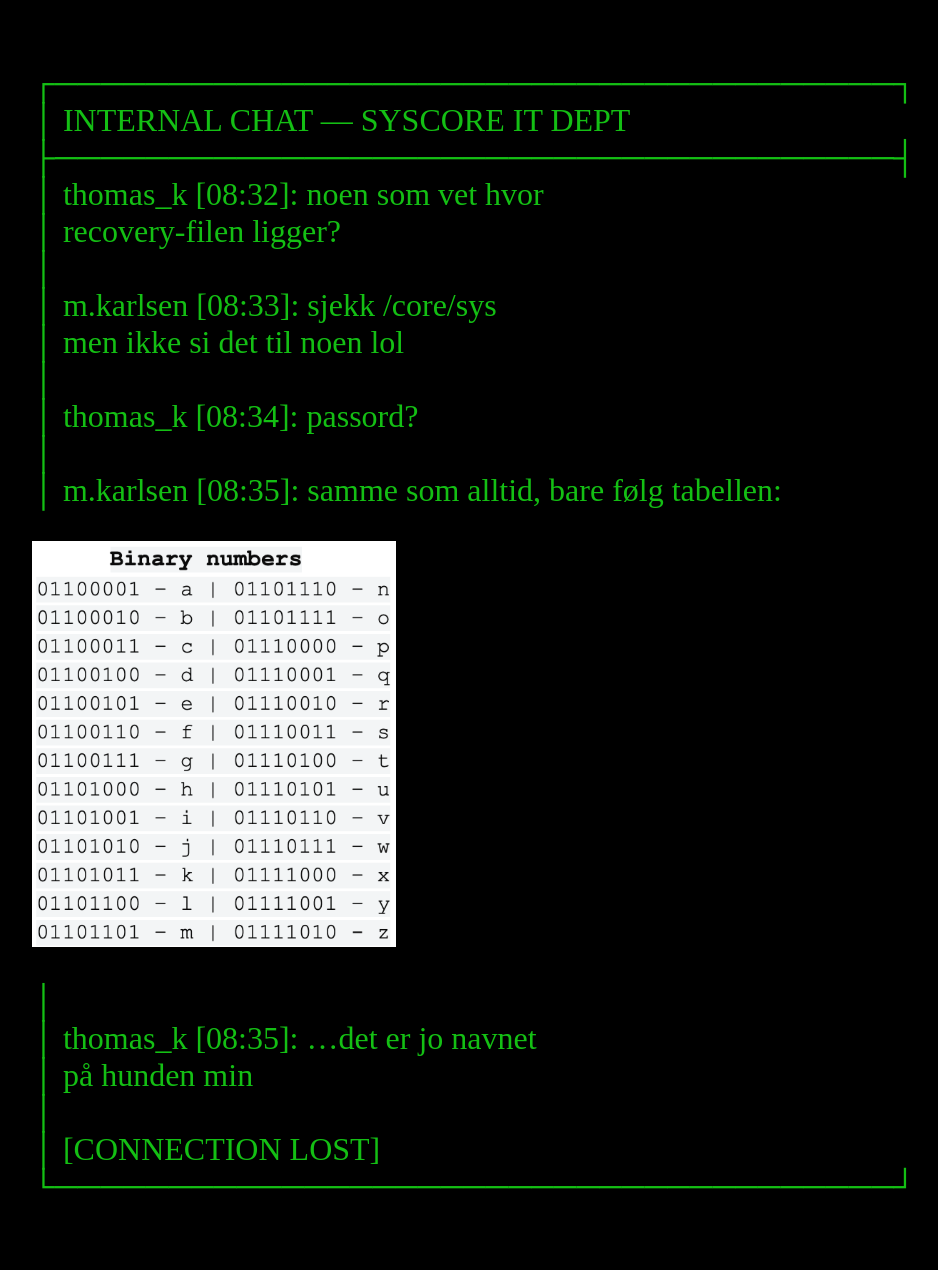
After one commit to helene-cpu/min-docker-app, a Flask app: page /read in a window 1280 px wide. The commit adds this page. Shown: the whole page, without its empty margins (1-939 px from the left). Run offline with Flask 3, Linux system fonts and the light colour scheme.

Commit message:
chat side

```diff
--- a/app.py
+++ b/app.py
@@ -6,5 +6,9 @@ app = Flask(__name__)
 def home():
     return render_template('index.html')
 
+@app.route("/read")
+def read():
+    return render_template('read.html')
+
 if __name__ == "__main__":
     app.run(host="0.0.0.0", port=3000, debug=True)
--- a/static/css/styles.css
+++ b/static/css/styles.css
@@ -39,3 +39,16 @@ body{
 .button{
     background-color: rgb(255, 0, 0);
 }
+
+.note_read{
+    padding: 2%;
+}
+
+.note_read p{
+    font-size: 2rem;
+}
+
+.note_read img{
+    width: 30%;
+    height: auto;
+}
--- a/templates/index.html
+++ b/templates/index.html
@@ -41,10 +41,10 @@
 <br>
 <div class="tekst_index">
     <h2>ERR0R: syste% fai^ure in sec#tor 7...<br>
-fragmentation of 01000111 01001111 01000100<br>
+fragmentation of 01101101 01100001 01111000<br>
 detected in node 4... rebo%ting...</h2>
 <button class="button button1">LOCKED</button>
-<button class="button button2" onclick="window.location.href='/read'">README.txt</button>
+<button class="button button2" onclick="window.location.href='/read'">INTERNAL CHAT.txt</button>
 
 </div>
 {% endblock %}
--- /dev/null
+++ b/templates/read.html
@@ -0,0 +1,27 @@
+{% extends "base.html" %}
+
+{% block content %}
+<div class="note_read">
+    <p>┌─────────────────────────────────────┐<br>
+│ INTERNAL CHAT — SYSCORE IT DEPT       <br>
+├─────────────────────────────────────┤<br>
+│ thomas_k [08:32]: noen som vet hvor <br>
+│ recovery-filen ligger?              <br>
+│                                     <br>
+│ m.karlsen [08:33]: sjekk /core/sys  <br>
+│ men ikke si det til noen lol        <br>
+│                                     <br>
+│ thomas_k [08:34]: passord?          <br>
+│                                     <br>
+│ m.karlsen [08:35]: samme som alltid, bare følg tabellen: </p>
+<img src="/static/img/binary.png" alt="konverteringstabell av binære tall til bokstaver">
+
+<p>│                                     <br>
+│ thomas_k [08:35]: …det er jo navnet   <br>
+│ på hunden min                       <br>
+│                                     <br>
+│ [CONNECTION LOST]                   <br>
+└─────────────────────────────────────┘</p>
+</div>
+
+{% endblock %}
```
